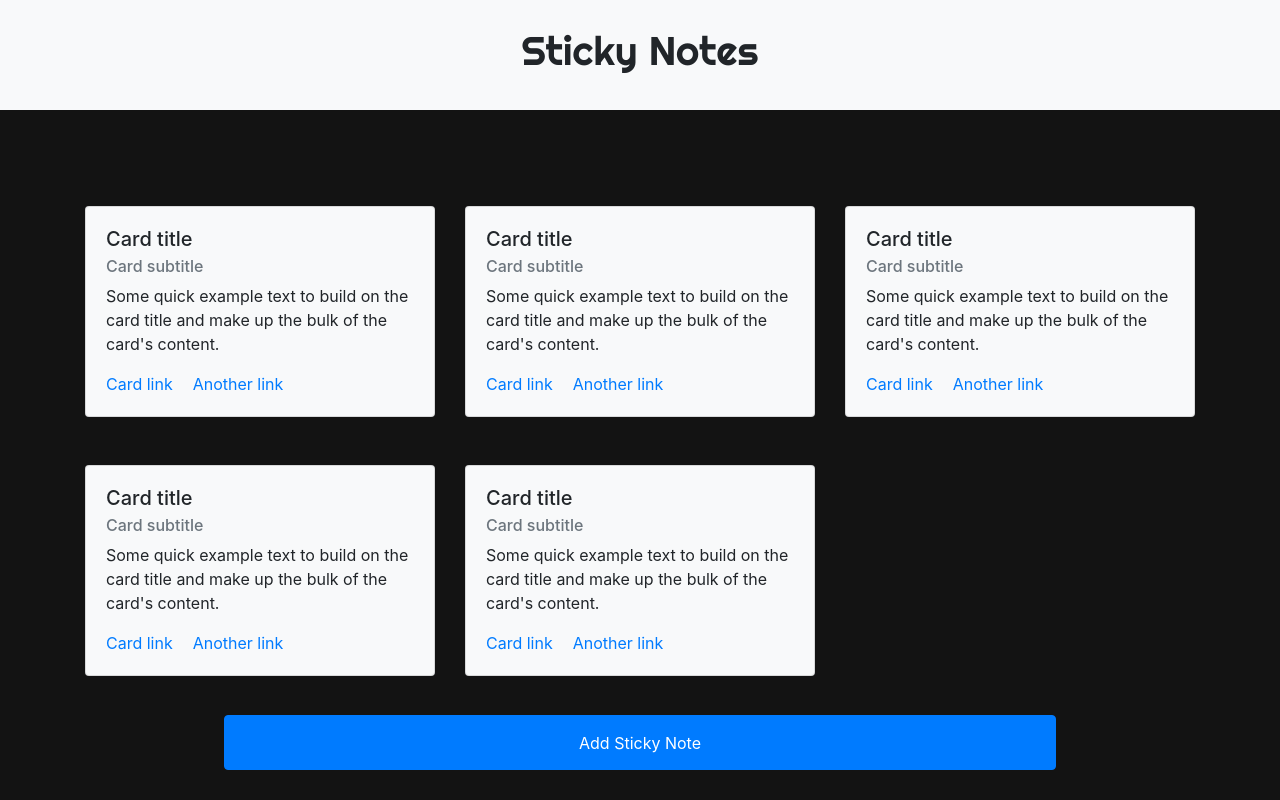
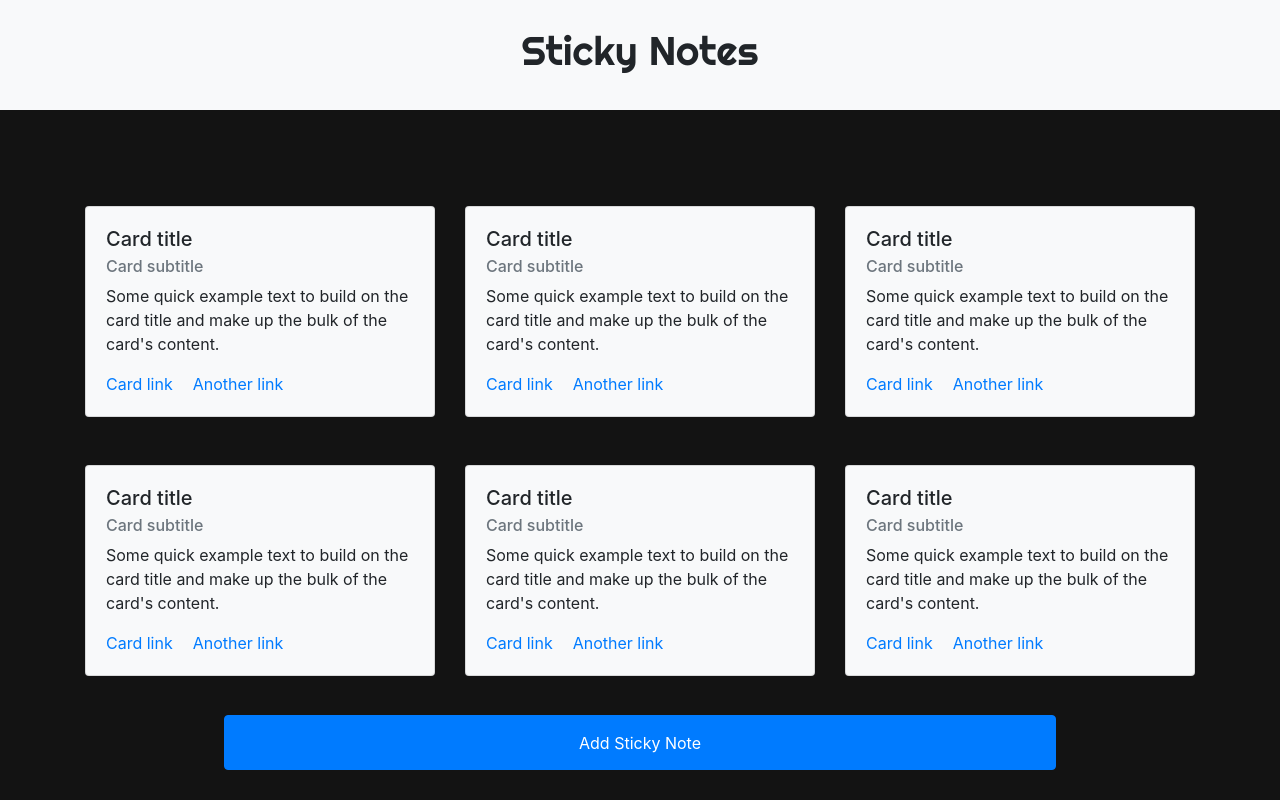
Before and after one commit to sfahadh/Sticky-Notes, an Angular app: page / in a window 1280 px wide. Built offline with nearby package versions, Linux system fonts and the light colour scheme.

Commit message:
add note button sticks below the sticky notes and not over it

```diff
--- a/src/app/components/todo-list/todo-list.component.css
+++ b/src/app/components/todo-list/todo-list.component.css
@@ -0,0 +1,3 @@
+.container {
+  margin-bottom: 13vh;
+}
--- a/src/app/components/todo-list/todo-list.component.html
+++ b/src/app/components/todo-list/todo-list.component.html
@@ -1,6 +1,6 @@
 <div class="container">
     <div class="row">
-        <div class="col-lg-4 mt-5" *ngFor="let note of [1, 2, 3, 4, 5]">
+        <div class="col-lg-4 mt-5" *ngFor="let note of [1, 2, 3, 4, 5, 6]">
             <div class="card bg-light">
                 <div class="card-body">
                     <h5 class="card-title">Card title</h5>
```
